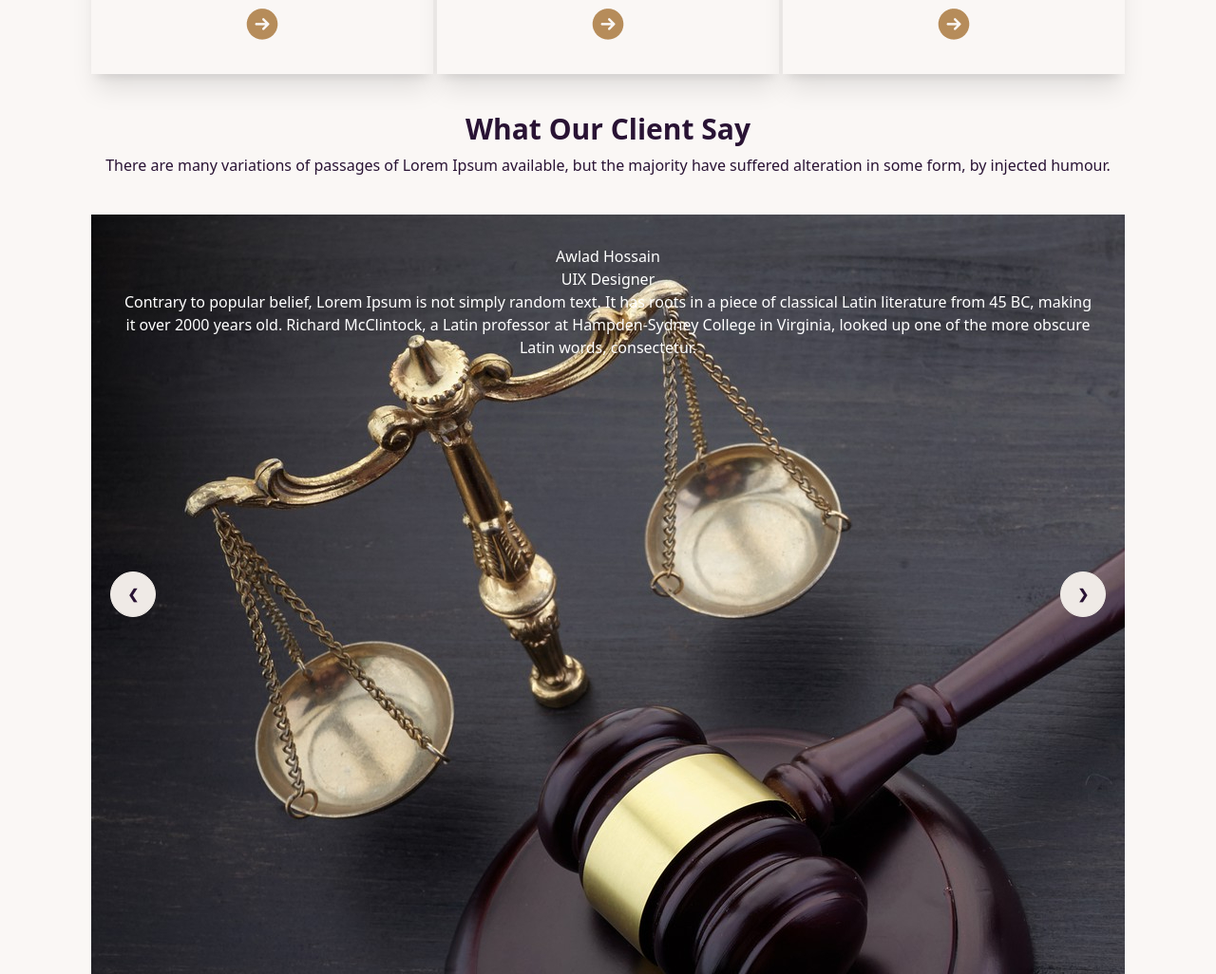
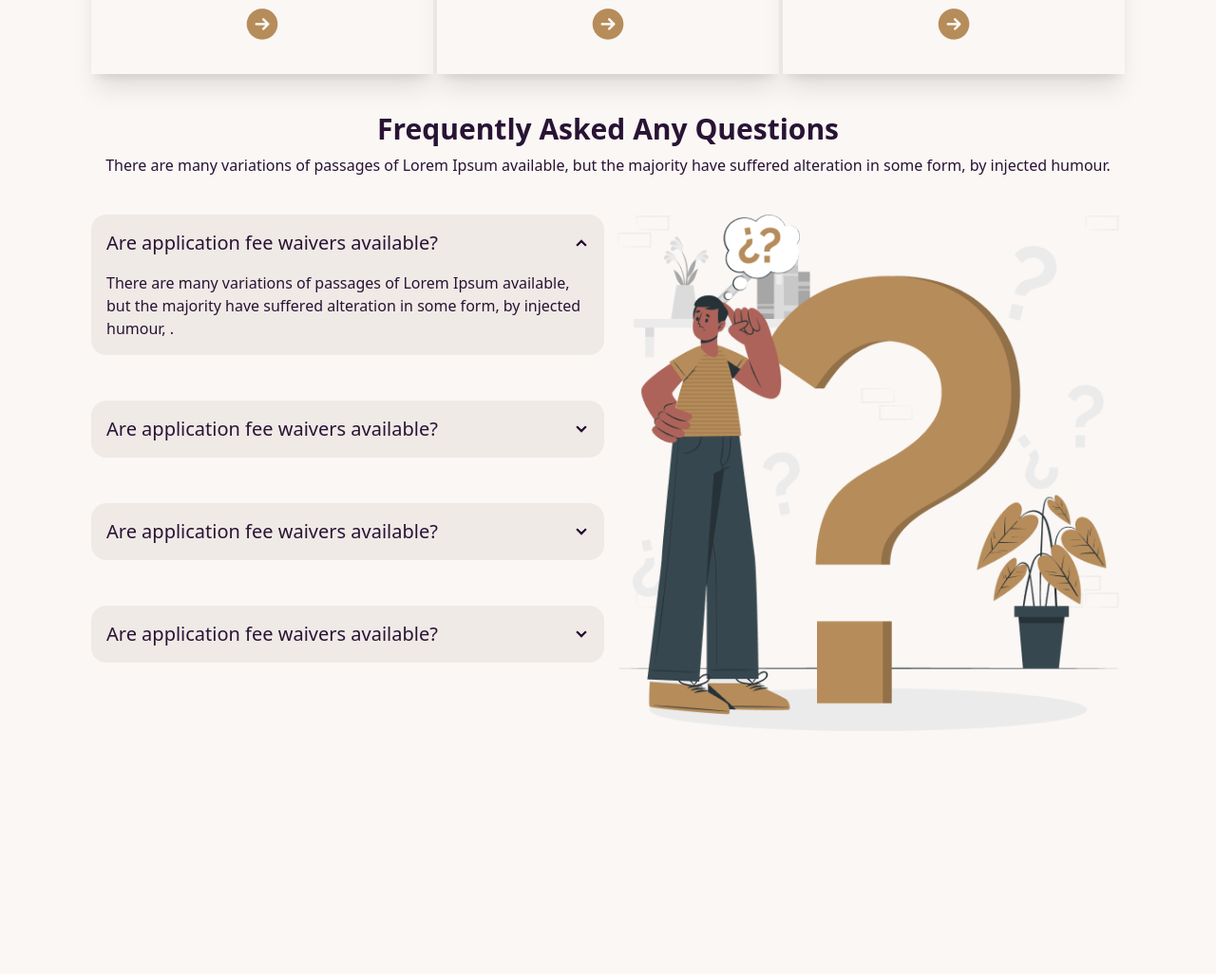
Before and after one commit to sifat70/legal-solution-with-dausyui, a plain HTML site: page index.html in a window 1280 px wide. Shown: the part 1636-2662 px from the top of the page at 95% size. After the commit the page ends 2434 px from the top, so only its background shows below. Drawn offline with nearby package versions, Linux system fonts and the light colour scheme.

Commit message:
faq added

```diff
--- a/index.html
+++ b/index.html
@@ -82,7 +82,8 @@
                     <h1 class="mb-5 text-5xl font-bold">We Provide Effective Legal Solutions</h1>
                     <p class="mb-5">There are many variations of passages of Lorem Ipsum available, but the majority
                         have suffered alteration in some form, by injected humour.</p>
-                    <button class="btn text-white bg-[#B68C5A]">Search</button>
+                        <input type="text" placeholder="Search your services" class="input input-bordered w-full max-w-xs" />
+                        <button class="btn btn-primary">Get Started</button>
                 </div>
             </div>
         </div>
@@ -188,46 +189,66 @@
         <!-- service section end -->
 
         <!-- Cliend Review start -->
-        <section class="mt-5">
+        <section>
+
+        </section>
+        <!-- Cliend Review end -->
+
+        <!-- Faq Section start -->
+        <section class="mb-10">
             <!-- title -->
             <div class="text-center mb-10">
-                <h1 class="lg:text-3xl font-extrabold pb-2">What Our Client Say</h1>
-                <p>There are many variations of passages of Lorem Ipsum available, but the majority have suffered
-                    alteration in some form, by injected humour.</p>
+                <h1 class="lg:text-3xl font-extrabold pb-2">Frequently Asked Any Questions</h1>
+                <p>There are many variations of passages of Lorem Ipsum available, but the majority have suffered alteration in some form, by injected humour.</p>
             </div>
 
-            <!-- carosel -->
-            <div class="carousel w-full">
-                <!-- slide-1 -->
-                <div id="slide1" class="carousel-item relative w-full bg-slider-1 min-h-screen	">
-                    <div class="text-white text-center p-8">
-                        <p>Awlad Hossain</p>
-                        <p>UIX Designer</p>
-                        <p>Contrary to popular belief, Lorem Ipsum is not simply random text. It has roots in a piece of classical Latin literature from 45 BC, making it over 2000 years old. Richard McClintock, a Latin professor at Hampden-Sydney College in Virginia, looked up one of the more obscure Latin words, consectetur.</p>
-                    </div>
-                    <div class="absolute flex justify-between transform -translate-y-1/2 left-5 right-5 top-1/2">
-                        <a href="#slide4" class="btn btn-circle">❮</a>
-                        <a href="#slide2" class="btn btn-circle">❯</a>
-                    </div>
+            <!-- faq -->
+            <div class="flex flex-col lg:flex-row gap-2">
+                <div class="flex-1 space-y-12">
+                    <div class="collapse collapse-arrow bg-base-200">
+                        <input type="radio" name="my-accordion-2" checked="checked" />
+                        <div class="collapse-title text-xl font-medium">
+                            Are application fee waivers available?
+                        </div>
+                        <div class="collapse-content">
+                          <p>There are many variations of passages of Lorem Ipsum available, but the majority have suffered alteration in some form, by injected humour, . </p>
+                        </div>
+                      </div>
+                      <div class="collapse collapse-arrow bg-base-200">
+                        <input type="radio" name="my-accordion-2" />
+                        <div class="collapse-title text-xl font-medium">
+                            Are application fee waivers available?
+                        </div>
+                        <div class="collapse-content">
+                          <p>There are many variations of passages of Lorem Ipsum available, but the majority have suffered alteration in some form, by injected humour, . </p>
+                        </div>
+                      </div>
+                      <div class="collapse collapse-arrow bg-base-200">
+                        <input type="radio" name="my-accordion-2" />
+                        <div class="collapse-title text-xl font-medium">
+                            Are application fee waivers available?
+                        </div>
+                        <div class="collapse-content">
+                          <p>There are many variations of passages of Lorem Ipsum available, but the majority have suffered alteration in some form, by injected humour, </p>
+                        </div>
+                      </div>
+                      <div class="collapse collapse-arrow bg-base-200">
+                        <input type="radio" name="my-accordion-2" />
+                        <div class="collapse-title text-xl font-medium">
+                            Are application fee waivers available?
+                        </div>
+                        <div class="collapse-content">
+                          <p>There are many variations of passages of Lorem Ipsum available, but the majority have suffered alteration in some form, by injected humour, </p>
+                        </div>
+                      </div>
                 </div>
-                <!-- slide-2 -->
-                <div id="slide2" class="carousel-item relative w-full">
-                    <img src="/images/stock/photo-1609621838510-5ad474b7d25d.jpg" class="w-full" />
-                    <div class="absolute flex justify-between transform -translate-y-1/2 left-5 right-5 top-1/2">
-                        <a href="#slide1" class="btn btn-circle">❮</a>
-                        <a href="#slide3" class="btn btn-circle">❯</a>
-                    </div>
-                </div>
-                <!-- slide-3 -->
-                <div id="slide3" class="carousel-item relative w-full">
-                    <img src="/images/stock/photo-1414694762283-acccc27bca85.jpg" class="w-full" />
-                    <div class="absolute flex justify-between transform -translate-y-1/2 left-5 right-5 top-1/2">
-                        <a href="#slide2" class="btn btn-circle">❮</a>
-                        <a href="#slide4" class="btn btn-circle">❯</a>
-                    </div>
+                <!-- faq img -->
+                <div class="flex-1 lg:h-8">
+                    <img src="./images/faq.png" alt="">
                 </div>
             </div>
         </section>
+
     </main>
     <footer>
 
```
Also changed, not shown: images/man-slide.png (added), images/slide-man.png (added).
